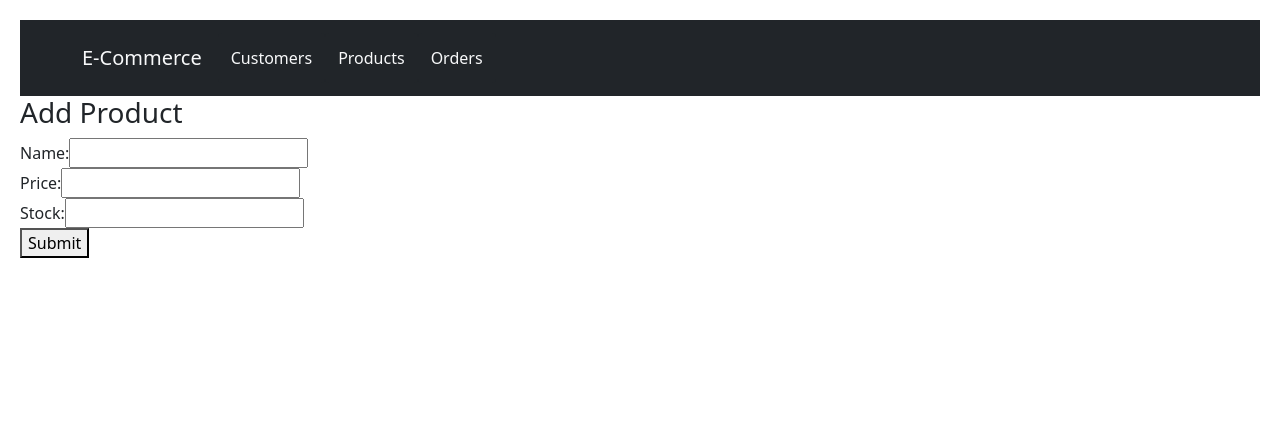
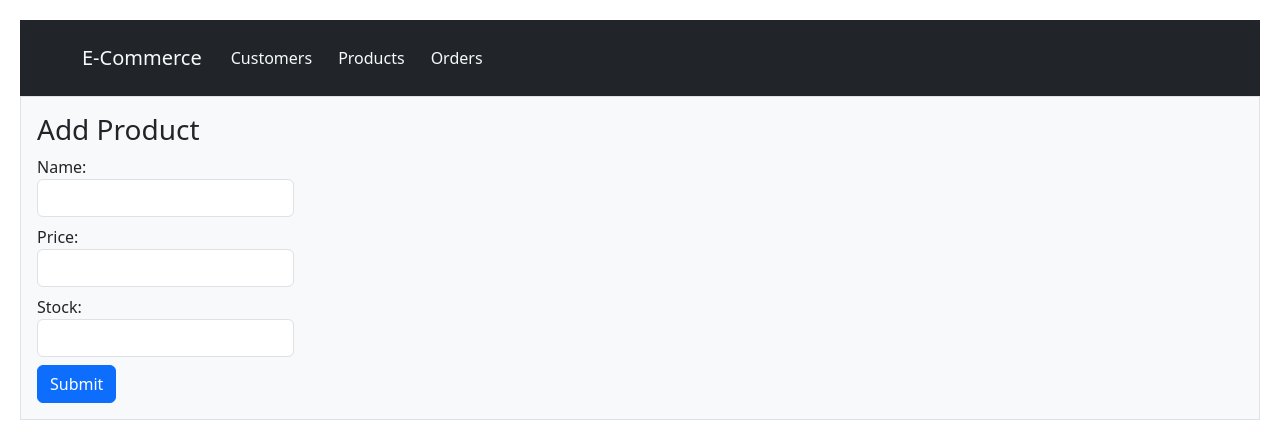
Before and after one commit to wrhendley/react-e-commerce-api, a React (Vite) app: page /products/1 in a window 1280 px wide. Shown: the top 442 px of the page. Built offline with nearby package versions, Linux system fonts and the light colour scheme; the HTML template or start-up script is replaced by a standard one.

Commit message:
Add some Bootstrap to ProductForm

```diff
--- a/src/App.jsx
+++ b/src/App.jsx
@@ -11,6 +11,7 @@ import NavigationBar from './components/NavigationBar';
 import Home from './components/Home';
 import axios from 'axios';
 import 'bootstrap/dist/css/bootstrap.min.css';
+import 'bootstrap/dist/js/bootstrap.bundle.min.js';
 
 const App = () => {
   // constructor(props) {
@@ -143,11 +144,9 @@ const App = () => {
                 <Route path='/' element={<Home />} />
                 <Route path='/customers' element={<CustomerForm selectedCustomerId={({ match }) => match.params.id} onUpdateCustomerList={fetchCustomers} onDeleteCustomer={fetchCustomers} />} />
                 <Route path='/customers/:id' element={<CustomerForm selectedCustomerId={({ match }) => match.params.id} onUpdateCustomerList={fetchCustomers} onDeleteCustomer={handleCustomerDeleted} />} />
-                <Route path='/products' element={<ProductList />} />
-                <Route path='/products/add' element={<ProductForm onProductUpdated={handleProductUpdated} />} />
+                <Route path='/products' element={<ProductForm selectedProductId={({ match }) => match.params.id} onUpdateProductList={fetchProducts} onDeleteProduct={fetchProducts} />} />
                 <Route path='/products/:id' element={<ProductForm onProductUpdated={handleProductUpdated} />} />
                 <Route path='/orders' element={<OrderList />} />
-                <Route path='/orders/add' element={<OrderForm onOrderUpdated={handleOrderUpdated} />} />
                 <Route path='/orders/:id' element={<OrderForm onOrderUpdated={handleOrderUpdated} />} />
             </Routes>
         </div>
--- a/src/components/ProductForm.jsx
+++ b/src/components/ProductForm.jsx
@@ -1,6 +1,6 @@
 import { useEffect, useState } from 'react';
 import axios from 'axios';
-import { func, number } from 'prop-types';
+import ProductList from './ProductList';
 
 const ProductForm = ({ selectedProduct, onProductUpdated }) => {
     const [name, setName] = useState('');
@@ -52,28 +52,31 @@ const ProductForm = ({ selectedProduct, onProductUpdated }) => {
     };
 
     return (
-        <form onSubmit={handleSubmit}>
+        <div className='bg-light'>
+            <form onSubmit={handleSubmit } className='mb-3 border p-3 bg-light text-dark'>
                 <h3>{selectedProduct ? 'Edit' : 'Add'} Product</h3>
-            <label>
+                <label className="form-label">
                     Name:
-                <input type='text' value={name} onChange={(e) => setName(e.target.value)} />
+                    <input type='text' value={name} onChange={(e) => setName(e.target.value)} className='form-control' />
                     {errors.name && <span style={{ color: 'red' }}>{errors.name}</span>}
                 </label>
                 <br />
-            <label>
+                <label className="form-label">
                     Price:
-                <input type='number' value={price} onChange={(e) => setPrice(e.target.value)} />
+                    <input type='number' value={price} onChange={(e) => setPrice(e.target.value)} className='form-control' />
                     {errors.price && <span style={{ color: 'red' }}>{errors.price}</span>}
                 </label>
                 <br />
-            <label>
+                <label className="form-label">
                     Stock:
-                <input type='number' value={stock} onChange={(e) => setStock(e.target.value)} />
+                    <input type='number' value={stock} onChange={(e) => setStock(e.target.value)} className='form-control' />
                     {errors.stock && <span style={{ color: 'red' }}>{errors.stock}</span>}
                 </label>
                 <br />
-            <button type='submit'>Submit</button>
+                <button className='btn btn-primary' type='submit'>Submit</button>
             </form>
+            {/* <ProductList /> */}
+        </div>
     );
 }
 
```
Lines whose indentation alone changed are shown as unchanged.
